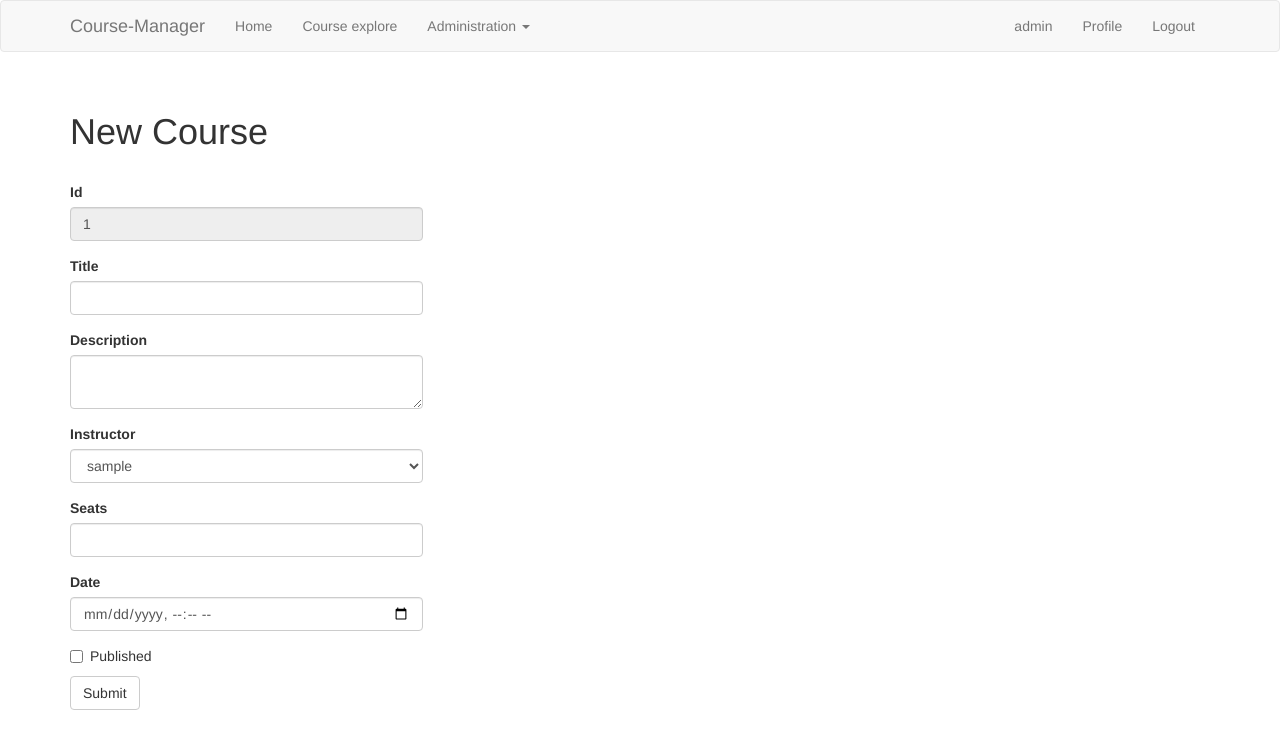
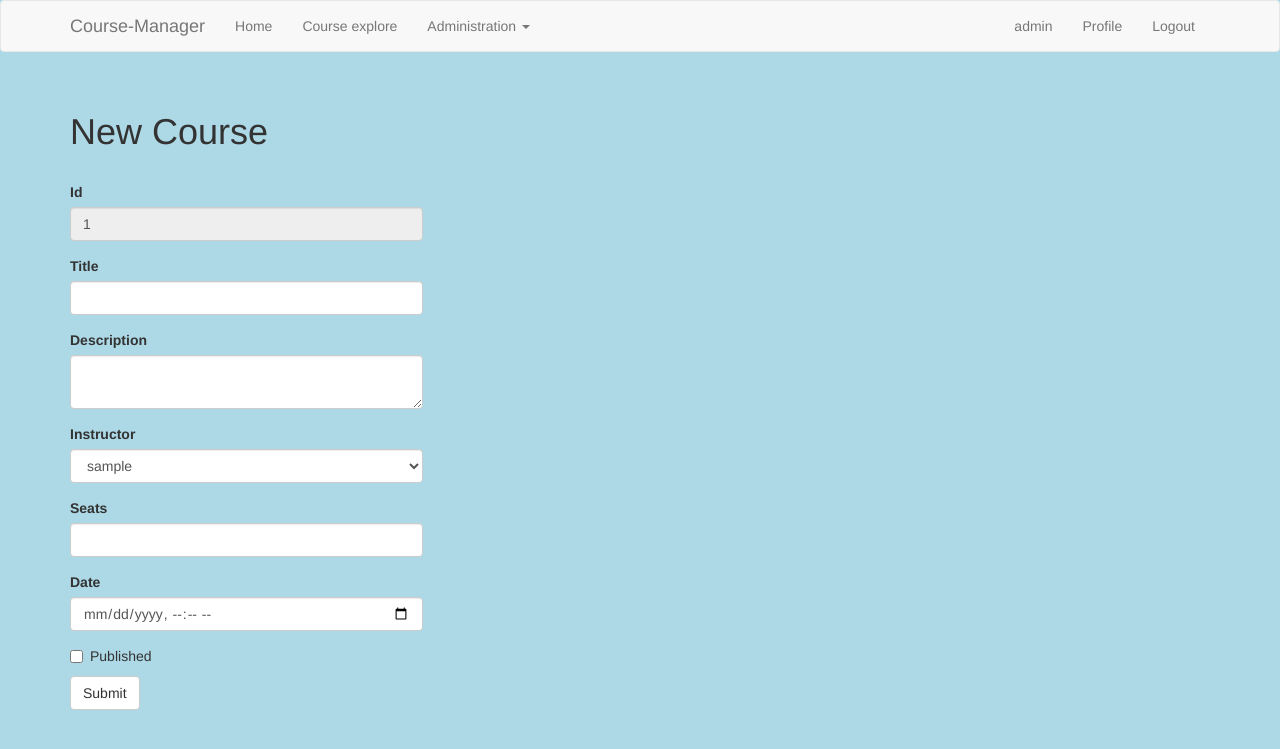
Before and after one commit to xdev-zone/course-manager, a Flask app: page /new_course in a window 1280 px wide. Shown: the top 749 px of the page. Run offline with Flask 2, Linux system fonts and the light colour scheme; the visitor is signed in with stand-in values (Sample User, id 1); data comes from the database, SQL or seed files in the repository; data that the repository does not hold is empty; some libraries are stand-ins or nearby versions.

Commit message:
Update main.css

```diff
--- a/app/static/css/main.css
+++ b/app/static/css/main.css
@@ -3,6 +3,10 @@
     flex-wrap: wrap;
     gap: 20px;
     align-items: flex-start;
+}
+
+body{
+    background: lightblue;
 }
 
 .mgFlexItem {
```
